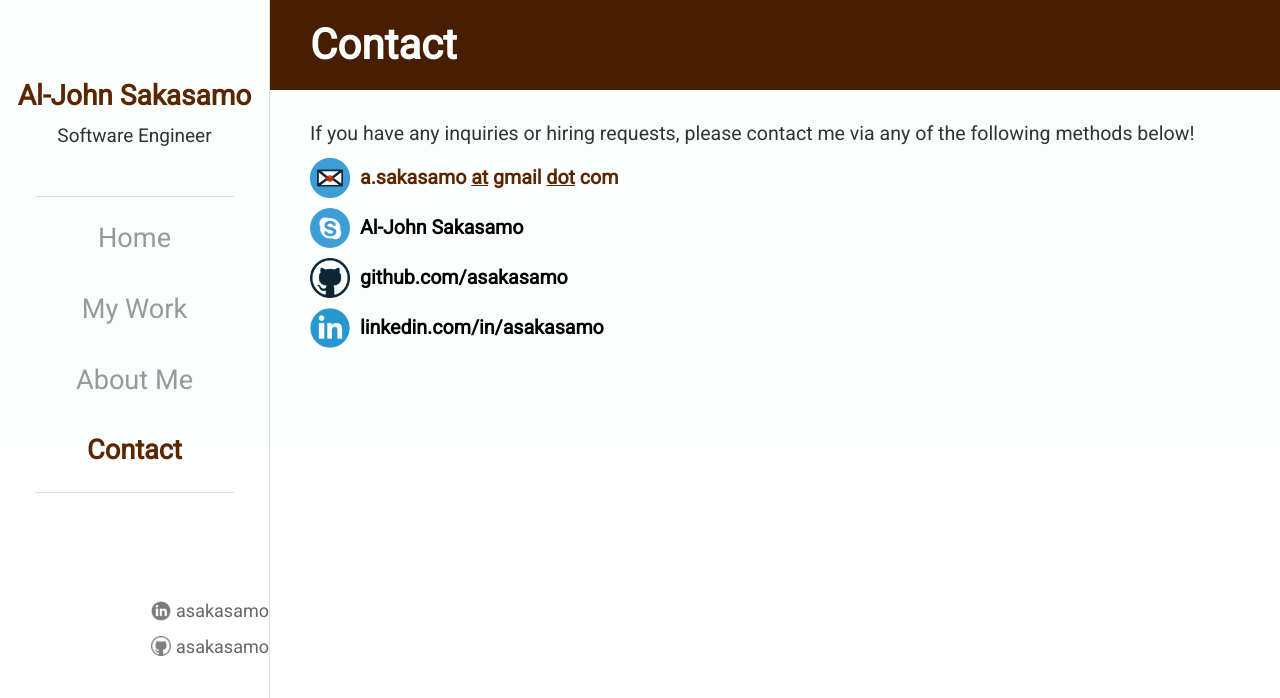
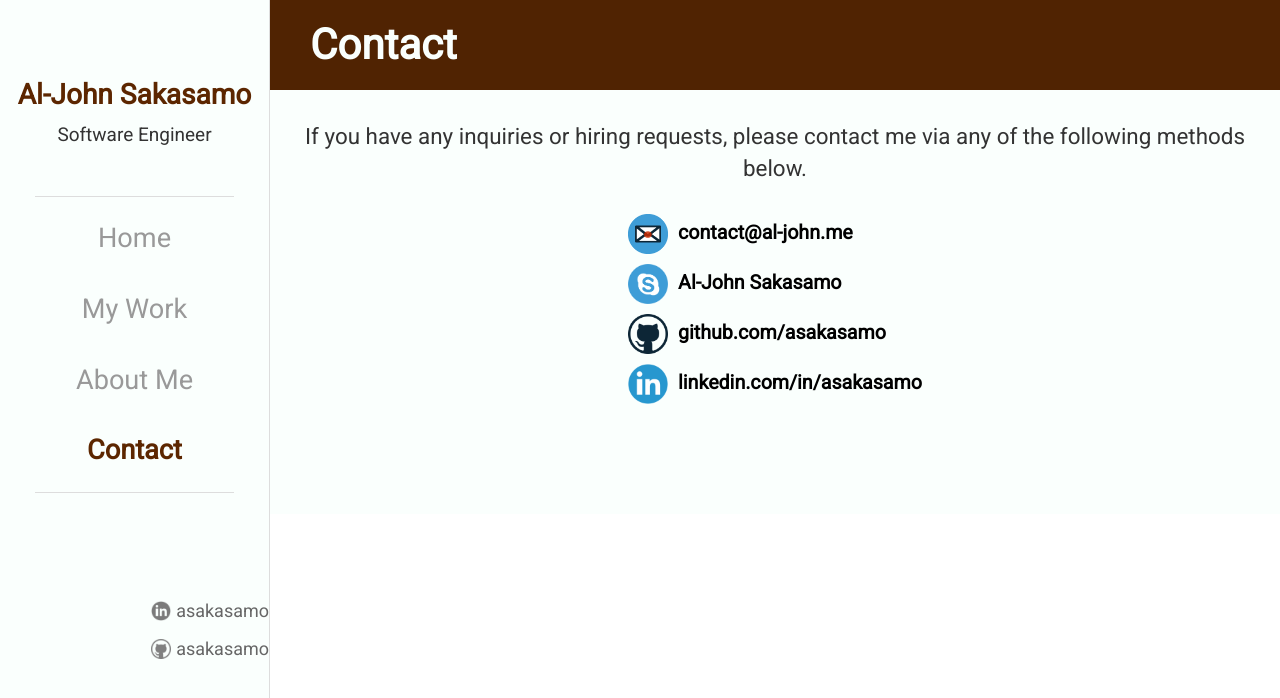
Before and after one commit to asakasamo/al-john.me, a Vue app: page /contact in a window 1280 px wide. Shown: the top 698 px of the page. Built offline with nearby package versions, Linux system fonts and the light colour scheme.

Commit message:
Add responsive hamburger menu & finishing touches

```diff
--- a/src/App.vue
+++ b/src/App.vue
@@ -1,13 +1,47 @@
 <template>
    <div id="app">
-      <div class="sidebar">
+      <div class="sidebar" id="sidebar">
          <sidebar />
       </div>
+
       <div class="main-content">
+         <button :class="[
+               'btn',
+               'btn-primary',
+               'menu-toggle',
+               $route.name === 'home' ? 'home' : ''
+            ]"
+            @click="toggleMenu"
+            >
+               <img
+                  v-if="$route.name !== 'home'"
+                  src="https://mdbootstrap.com/img/svg/hamburger7.svg?color=FFFFFF"
+                  alt="menu">
+               <img v-else
+                  src="https://mdbootstrap.com/img/svg/hamburger7.svg?color=5c2600"
+                  alt="menu">
+         </button>
          <router-view/>
       </div>
    </div>
 </template>
+
+<script>
+export default {
+   methods: {
+      toggleMenu() {
+         document.querySelector("#sidebar").classList.toggle("sidebar-show");
+         console.log(document.querySelector("#sidebar"));
+      }
+   },
+   watch: {
+      $route() {
+         this.toggleMenu();
+      }
+   }
+};
+</script>
+
 
 <style lang="scss">
 @import url("https://fonts.googleapis.com/css?family=Roboto|Ubuntu|Nunito");
@@ -20,19 +54,26 @@
 $main: #5c2600;
 $offset: 270px;
 
-.sidebar {
+#sidebar {
    position: fixed;
-   width: $offset;
+   min-width: $offset;
+   background-color: #fafffd;
+   overflow: hidden;
 }
 
 .main-content {
    margin-left: $offset;
-   margin-bottom: 100px;
+   margin-bottom: 7.143em;
 }
 
 @media (max-width: 900px) {
-   .sidebar {
+   #sidebar {
+      transition: all 0.5s;
       left: -$offset;
+
+      &.sidebar-show {
+         left: 0;
+      }
    }
    .main-content {
       margin-left: 0;
@@ -83,4 +124,36 @@ a.highlight[href] {
       background-color: #eee;
    }
 }
+
+$primary: #502302;
+.menu-toggle {
+   position: absolute;
+   right: 20px;
+   top: 20px;
+
+   background-color: $primary;
+   border-color: $primary;
+   &.home {
+      background: none;
+      border: 1px solid transparent;
+      &:focus {
+         background: none;
+         border: 1px solid transparent;
+      }
+      &:active:hover {
+         border-color: $primary;
+      }
+   }
+
+   &:hover,
+   &:active:hover {
+      border-color: $primary;
+   }
+}
+
+@media (min-width: 900px) {
+   .menu-toggle {
+      display: none;
+   }
+}
 </style>
--- a/src/components/PageHeader.vue
+++ b/src/components/PageHeader.vue
@@ -1,10 +1,6 @@
 <template>
    <header id="page-header">
       <span>{{ text }}</span>
-
-      <button class="btn btn-primary menu-toggle">
-         <img src="https://mdbootstrap.com/img/svg/hamburger7.svg?color=FFFFFF" alt="">
-      </button>
    </header>
 </template>
 
@@ -15,9 +11,11 @@ export default {
 </script>
 
 <style lang="scss" scoped>
+$primary: #502302;
+
 #page-header {
    color: #fafffd;
-   background-color: #471e01;
+   background-color: $primary;
    padding: 15px 40px;
    font-size: 3em;
    font-weight: bold;
@@ -26,16 +24,4 @@ export default {
    align-items: center;
    justify-content: space-between;
 }
-
-.menu-toggle {
-   &:hover {
-      border-color: #5c2600;
-   }
-}
-
-@media (min-width: 900px) {
-   .menu-toggle {
-      display: none;
-   }
-}
 </style>
--- a/src/components/Sidebar.vue
+++ b/src/components/Sidebar.vue
@@ -40,25 +40,24 @@ export default {
 };
 </script>
 
-
 <style scoped lang="scss">
-$space: 20px;
+$space: 1.429em;
 
 .sidebar {
    text-align: center;
    border-right: 1px solid #ddd;
    min-height: 100vh;
    // padding-top: 39px;
-   padding-top: 53px;
+   padding-top: 3.786em;
 }
 .active-page {
    font-weight: bold;
 }
 
 #logo {
-   padding: 22.5px 10px 0.1px 10px;
+   padding: 1.607em 0.714em 0.00714em 0.714em;
    h4 {
-      font-size: 19px;
+      font-size: 1.357em;
    }
    span {
       font-size: 2em;
@@ -71,11 +70,11 @@ ul {
    border-top: 1px solid #ddd;
    border-bottom: 1px solid #ddd;
    margin: 0;
-   padding: 6px 0;
+   padding: 0.429em 0;
 }
 
 nav {
-   margin: 20px 35px 85px 35px;
+   margin: 1.429em 2.5em 6.071em 2.5em;
    padding: $space 0;
    a {
       font-size: 1.94em;
@@ -88,8 +87,8 @@ nav {
    display: flex;
    align-items: center;
    justify-content: center;
-   margin-bottom: 10px;
-   font-size: 18px;
+   margin-bottom: 0.71428em;
+   font-size: 1.2857em;
    div {
       width: 20px;
       height: 20px;
@@ -117,4 +116,9 @@ a[href].social {
       color: black;
    }
 }
+@media (max-height: 650px) {
+   .sidebar {
+      font-size: 12px;
+   }
+}
 </style>
--- a/src/views/AboutMe.vue
+++ b/src/views/AboutMe.vue
@@ -6,7 +6,7 @@
          <div class="page-row">
             <div class="row-content">
                <div v-for="(skill,i) in skillset" :key="i" class="skillset">
-                  <h3 class="skill-header highlight">{{ skill.title }}</h3>
+                  <h3 class="skill-header">{{ skill.title }}</h3>
                   <div class="skills">
                      <skill-card
                         v-for="(subskill, n) in skill.skills"
--- a/src/views/Contact.vue
+++ b/src/views/Contact.vue
@@ -3,15 +3,15 @@
       <page-header text="Contact"/>
 
       <div class="page-content">
-         <p>
+         <p class="contact-msg">
             If you have any inquiries or hiring requests, please contact me via any of the following
-            methods below!
+            methods below.
          </p>
 
+         <div class="contact-links">
             <p>
                <img class="icon" src="@/assets/email-icon.png" alt="email">
-            <strong class="highlight">a.sakasamo
-               <span class="underline">at</span> gmail <span class="underline">dot</span> com</strong>
+               <a href="mailto:contact@al-john.me">contact@al-john.me</a>
             </p>
 
             <p>
@@ -28,21 +28,30 @@
                <img class="icon" src="@/assets/linkedin.png" alt="linkedin">
                <a href="linkedin.com/in/asakasamo">linkedin.com/in/asakasamo</a>
             </p>
-
+         </div>
 
       </div>
    </div>
 </template>
 
 <style lang="scss" scoped>
-p {
+.page-content {
    display: flex;
+   flex-direction: column;
    align-items: center;
-   font-size: 1.4em;
+   padding: 0 30px;
 }
 
-.page-content {
-   padding: 30px 0 0 40px;
+.contact-msg {
+   margin: 30px 0;
+   font-size: 1.6em;
+   text-align: center;
+}
+
+.contact-links {
+   display: flex;
+   flex-direction: column;
+   font-size: 1.4em;
 }
 
 .underline {
--- a/src/views/Home.vue
+++ b/src/views/Home.vue
@@ -15,8 +15,8 @@
          </h2>
 
          <h3>Check out my
-            <a href="#">skillset</a> and
-            <a href="#">projects</a>!
+            <a href="/about">skillset</a> and
+            <a href="/my-work">projects</a>!
             <br>Or, just navigate the site using the
             <span class="small-screen">popout menu</span>
             <span class="large-screen">sidebar</span>.
@@ -62,6 +62,10 @@ $emph: #6e5644;
    .large-screen {
       display: none;
    }
+   #home {
+      margin-top: 60px;
+      padding: 10px;
+   }
 }
 
 .emph {
--- a/src/views/MyWork.vue
+++ b/src/views/MyWork.vue
@@ -137,15 +137,15 @@
    display: flex;
    justify-content: space-around;
    flex-wrap: wrap;
-}
-
-.flex-cards > * {
-   width: 350px;
-   margin-top: 20px;
+   & > * {
+      width: 350px;
+      margin-top: 20px;
+   }
 }
 
 .card-img-top {
    width: 100%;
+   height: 215px;
 }
 
 .flex-btns {
@@ -166,7 +166,6 @@
 }
 
 .card-title {
-   color: #660000;
    font-weight: bold;
 }
 
```
Lines whose indentation alone changed are shown as unchanged.
